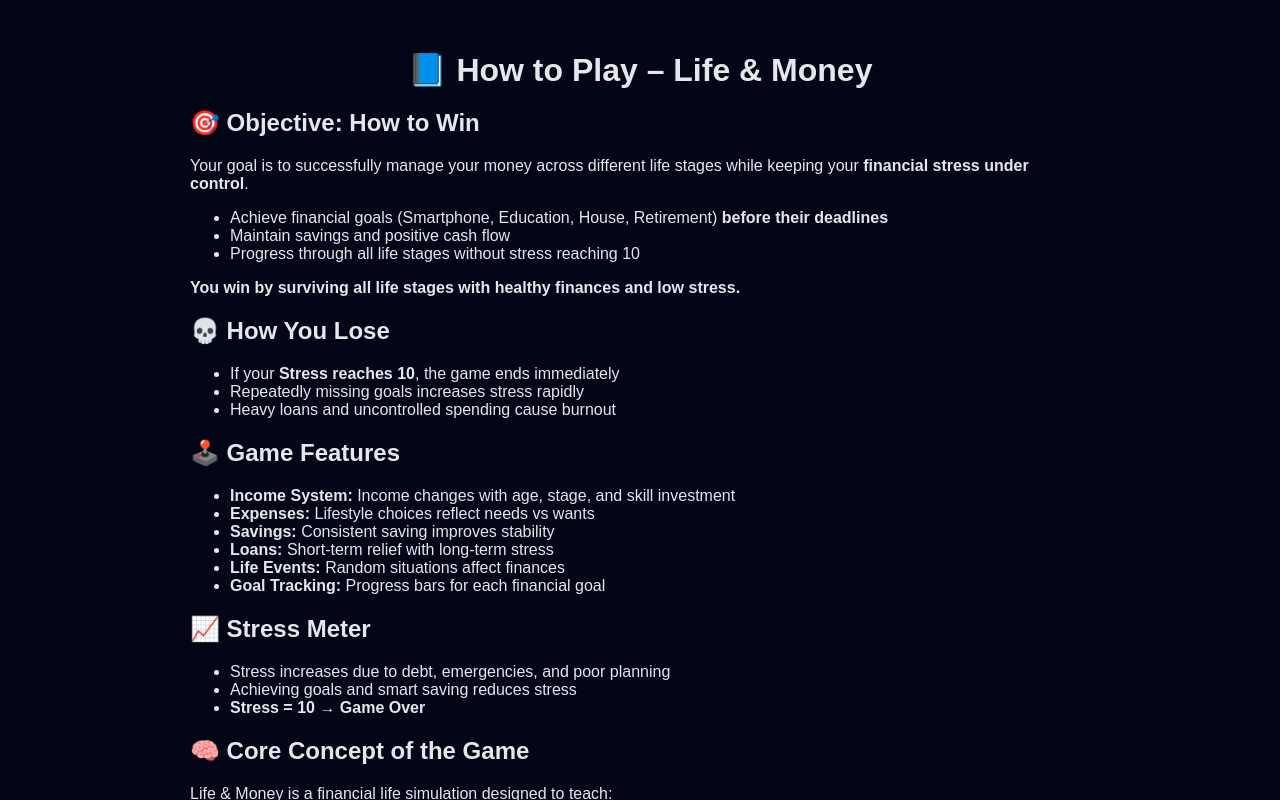
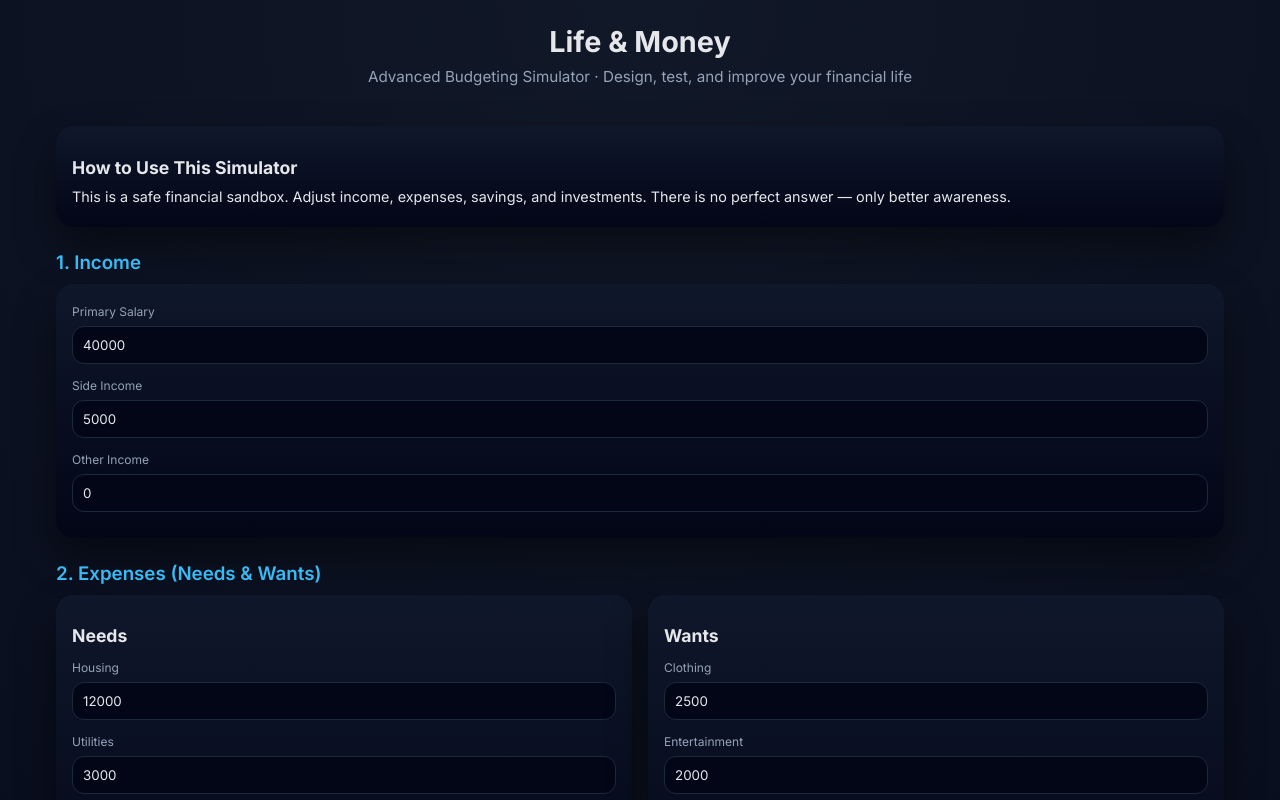
Before and after one commit to Bakhshish99/Life-Money, a plain HTML site: page life-and-money.html in a window 1280 px wide. Shown: the top 800 px of the page. Drawn offline with Linux system fonts and the light colour scheme.

Commit message:
updated game

```diff
--- a/life-and-money.html
+++ b/life-and-money.html
@@ -1,221 +1,160 @@
 <!DOCTYPE html>
 <html lang="en">
 <head>
-<meta charset="UTF-8">
-<title>Life & Money – One Page Financial Game</title>
-<style>
-body{font-family:Arial;background:#0f172a;color:#e5e7eb;margin:0}
-.container{max-width:1200px;margin:auto;padding:20px}
-h1{text-align:center;margin-bottom:5px}
-.section{background:#111827;padding:15px;border-radius:12px;margin-bottom:15px}
-.flex{display:flex;flex-wrap:wrap;gap:15px}
-.box{flex:1 1 220px;background:#1f2933;padding:12px;border-radius:10px}
-button{padding:10px 14px;border:none;border-radius:8px;cursor:pointer;font-weight:bold}
-.primary{background:#2563eb;color:#fff}
-.green{background:#16a34a;color:#fff}
-.yellow{background:#ca8a04;color:#000}
-.red{background:#dc2626;color:#fff}
-select,input{width:100%;padding:8px;border-radius:6px;margin-top:5px;background:#020617;color:#fff;border:1px solid #334155}
-#log{max-height:200px;overflow-y:auto;background:#020617;padding:10px;border-radius:8px;font-size:14px}
-.progress{background:#1e293b;border-radius:10px;overflow:hidden;height:14px}
-.progress-bar{background:#22c55e;height:100%;width:0%}
-.small{font-size:13px;opacity:.8}
-</style>
+  <meta charset="UTF-8" />
+  <meta name="viewport" content="width=device-width, initial-scale=1.0" />
+  <title>Life & Money – Advanced Budgeting Simulator</title>
+  <link href="https://fonts.googleapis.com/css2?family=Inter:wght@300;400;600;700&display=swap" rel="stylesheet">
+  <style>
+    :root {
+      --bg: #0b1220;
+      --card: #121a2f;
+      --accent: #22c55e;
+      --accent2: #38bdf8;
+      --warn: #f59e0b;
+      --danger: #ef4444;
+      --text: #e5e7eb;
+      --muted: #94a3b8;
+    }
+    * { box-sizing: border-box; font-family: 'Inter', system-ui, sans-serif; }
+    body { margin: 0; background: radial-gradient(circle at top, #111827, #020617); color: var(--text); }
+    header { padding: 24px 16px; text-align: center; }
+    header h1 { margin: 0; font-size: 1.8rem; font-weight: 700; }
+    header p { margin: 8px 0 0; color: var(--muted); font-size: 0.95rem; }
+    main { padding: 16px; max-width: 1200px; margin: auto; }
+    .grid { display: grid; grid-template-columns: repeat(auto-fit, minmax(280px, 1fr)); gap: 16px; }
+    .card { background: linear-gradient(180deg, #0f172a, #020617); border-radius: 18px; padding: 16px; box-shadow: 0 20px 40px rgba(0,0,0,.45); }
+    .card h2 { font-size: 1.1rem; margin-bottom: 10px; }
+    label { font-size: 0.75rem; color: var(--muted); }
+    input { width: 100%; padding: 10px; margin: 6px 0 10px; border-radius: 12px; border: 1px solid #1e293b; background: #020617; color: var(--text); }
+    button { padding: 12px 18px; border-radius: 14px; border: none; cursor: pointer; background: linear-gradient(135deg, var(--accent), #16a34a); color: #022c22; font-weight: 700; }
+    .metric { font-size: 0.9rem; margin: 6px 0; }
+    .pill { padding: 6px 12px; border-radius: 999px; font-size: 0.75rem; display: inline-block; margin-top: 6px; }
+    .good { background: rgba(34,197,94,.15); color: #86efac; }
+    .warn { background: rgba(245,158,11,.15); color: #fde68a; }
+    .bad { background: rgba(239,68,68,.15); color: #fecaca; }
+    .section-title { margin-top: 24px; margin-bottom: 10px; font-weight: 600; color: var(--accent2); }
+    footer { padding: 20px; text-align: center; color: var(--muted); font-size: 0.8rem; }
+  </style>
 </head>
 <body>
-<div id="loader" style="position:fixed;inset:0;background:#020617;display:flex;align-items:center;justify-content:center;z-index:9999;color:#fff;font-size:22px;font-weight:bold">Loading Life & Money…</div>
-<div id="manual" style="position:fixed;inset:0;background:#020617;display:none;z-index:9998;color:#e5e7eb;overflow:auto">
-  <div style="max-width:900px;margin:auto;padding:30px">
-    <h1>📘 How to Play – Life & Money</h1>
 
-<h2>🎯 Objective: How to Win</h2>
-<p>Your goal is to successfully manage your money across different life stages while keeping your <b>financial stress under control</b>.</p>
-<ul>
-<li>Achieve financial goals (Smartphone, Education, House, Retirement) <b>before their deadlines</b></li>
-<li>Maintain savings and positive cash flow</li>
-<li>Progress through all life stages without stress reaching 10</li>
-</ul>
-<p><b>You win by surviving all life stages with healthy finances and low stress.</b></p>
+<header>
+  <h1>Life & Money</h1>
+  <p>Advanced Budgeting Simulator · Design, test, and improve your financial life</p>
+</header>
 
-<h2>💀 How You Lose</h2>
-<ul>
-<li>If your <b>Stress reaches 10</b>, the game ends immediately</li>
-<li>Repeatedly missing goals increases stress rapidly</li>
-<li>Heavy loans and uncontrolled spending cause burnout</li>
-</ul>
+<main>
 
-<h2>🕹️ Game Features</h2>
-<ul>
-<li><b>Income System:</b> Income changes with age, stage, and skill investment</li>
-<li><b>Expenses:</b> Lifestyle choices reflect needs vs wants</li>
-<li><b>Savings:</b> Consistent saving improves stability</li>
-<li><b>Loans:</b> Short-term relief with long-term stress</li>
-<li><b>Life Events:</b> Random situations affect finances</li>
-<li><b>Goal Tracking:</b> Progress bars for each financial goal</li>
-</ul>
+<div class="card">
+  <h2>How to Use This Simulator</h2>
+  <p class="metric">This is a safe financial sandbox. Adjust income, expenses, savings, and investments. There is no perfect answer — only better awareness.</p>
+</div>
 
-<h2>📈 Stress Meter</h2>
-<ul>
-<li>Stress increases due to debt, emergencies, and poor planning</li>
-<li>Achieving goals and smart saving reduces stress</li>
-<li><b>Stress = 10 → Game Over</b></li>
-</ul>
-
-<h2>🧠 Core Concept of the Game</h2>
-<p>Life & Money is a financial life simulation designed to teach:</p>
-<ul>
-<li>Budgeting and money management</li>
-<li>Difference between needs and wants</li>
-<li>Short, medium, and long-term financial goals</li>
-<li>Life-cycle approach to personal finance</li>
-<li>How small decisions compound over time</li>
-</ul>
-
-<p><b>The game reflects real life:</b> disciplined choices lead to financial freedom, careless choices lead to stress.</p>
-
-<button class="primary" onclick="closeManual()">Start Playing</button>
+<h3 class="section-title">1. Income</h3>
+<div class="grid">
+  <div class="card">
+    <label>Primary Salary</label>
+    <input type="number" class="income" value="40000">
+    <label>Side Income</label>
+    <input type="number" class="income" value="5000">
+    <label>Other Income</label>
+    <input type="number" class="income" value="0">
   </div>
 </div>
-<div class="container">
-<h1>💰 Life & Money</h1><div style="text-align:center;margin-bottom:10px"><button class="primary" onclick="openManual()">How to Play</button></div>
-<p class="small" style="text-align:center">Make financial decisions. Face consequences. Learn by doing.</p>
 
-<!-- STATUS -->
-<div class="section">
-<h2>Status</h2>
-<div class="flex">
-<div class="box">Age: <b id="age"></b></div>
-<div class="box">Life Stage: <b id="stage"></b></div>
-<div class="box">Cash: ₹<b id="cash"></b></div>
-<div class="box">Savings: ₹<b id="savings"></b></div>
-<div class="box">Income: ₹<b id="income"></b></div>
-<div class="box">Expenses: ₹<b id="expenses"></b></div>
-<div class="box">Loans: ₹<b id="loans"></b></div>
-<div class="box">Stress: <b id="stress"></b>/10</div>
-</div>
+<h3 class="section-title">2. Expenses (Needs & Wants)</h3>
+<div class="grid">
+  <div class="card">
+    <h2>Needs</h2>
+    <label>Housing</label><input type="number" class="expense need" value="12000">
+    <label>Utilities</label><input type="number" class="expense need" value="3000">
+    <label>Food</label><input type="number" class="expense need" value="6000">
+    <label>Transport</label><input type="number" class="expense need" value="4000">
+  </div>
+  <div class="card">
+    <h2>Wants</h2>
+    <label>Clothing</label><input type="number" class="expense want" value="2500">
+    <label>Entertainment</label><input type="number" class="expense want" value="2000">
+    <label>Subscriptions</label><input type="number" class="expense want" value="800">
+    <label>Travel / Leisure</label><input type="number" class="expense want" value="1500">
+  </div>
 </div>
 
-<!-- GOAL -->
-<div class="section">
-<h2>Current Financial Goal</h2>
-<div id="goalText"></div>
-<div class="progress"><div class="progress-bar" id="goalBar"></div></div>
+<h3 class="section-title">3. Savings & Investments</h3>
+<div class="grid">
+  <div class="card">
+    <label>Emergency Fund</label><input type="number" class="saving" value="3000">
+    <label>Fixed Deposit</label><input type="number" class="saving" value="4000">
+    <label>Gold</label><input type="number" class="saving" value="2000">
+    <label>Equity / Mutual Funds</label><input type="number" class="saving" value="5000">
+    <label>Retirement (PPF / NPS)</label><input type="number" class="saving" value="2500">
+  </div>
 </div>
 
-<!-- DECISIONS -->
-<div class="section">
-<h2>Your Decisions (You Control Everything)</h2>
-<div class="flex">
-<div class="box">
-<label>Saving Rate (%)</label>
-<input type="range" min="0" max="30" step="10" id="saveRate" value="10">
-</div>
-<div class="box">
-<label>Lifestyle (Needs vs Wants)</label>
-<select id="lifestyle">
-<option value="0">Basic – Needs</option>
-<option value="5000">Comfort – Some Wants</option>
-<option value="10000">Luxury – Mostly Wants</option>
-</select>
-</div>
-<div class="box">
-<label>Skill Investment (Income Growth)</label>
-<select id="skill">
-<option value="0">None</option>
-<option value="5000">₹5,000 (Small Boost)</option>
-<option value="10000">₹10,000 (Big Boost)</option>
-</select>
-</div>
-</div>
+<h3 class="section-title">4. Analysis</h3>
+<div class="card">
+  <button onclick="analyzeBudget()">Run Budget Analysis</button>
+  <div id="analysis" style="display:none; margin-top:12px;">
+    <p class="metric">Total Income: <strong id="totalIncome"></strong></p>
+    <p class="metric">Total Expenses: <strong id="totalExpenses"></strong></p>
+    <p class="metric">Needs vs Wants Ratio: <strong id="nwRatio"></strong></p>
+    <p class="metric">Total Savings: <strong id="totalSavings"></strong></p>
+    <p class="metric">Savings Ratio: <strong id="savingRatio"></strong></p>
+    <p class="metric">Net Balance: <strong id="balance"></strong></p>
+    <span id="status" class="pill"></span>
+    <p id="advice" class="metric"></p>
+  </div>
 </div>
 
-<!-- BANK ACTIONS -->
-<div class="section">
-<h2>Bank Actions</h2>
-<div class="flex">
-<button class="green" onclick="takeLoan()">Take Loan ₹20,000</button>
-<button class="yellow" onclick="repayLoan()">Repay Loan ₹10,000</button>
-<button class="primary" onclick="moveToSavings()">Move ₹5,000 to Savings</button>
-<button class="red" onclick="withdrawSavings()">Withdraw ₹5,000</button>
-</div>
+<div class="card" style="margin-top:20px;">
+  <h2>What This Teaches</h2>
+  <ul class="metric">
+    <li>Difference between needs and wants</li>
+    <li>Importance of diversification in savings</li>
+    <li>Impact of lifestyle inflation</li>
+    <li>Why high income alone doesn’t mean stability</li>
+  </ul>
 </div>
 
-<!-- TIME CONTROL -->
-<div class="section">
-<h2>Time Control</h2>
-<button class="primary" onclick="advanceYear()">Advance 1 Year ▶</button>
-</div>
+</main>
 
-<!-- EVENTS -->
-<div class="section">
-<h2>Life Events & Feedback</h2>
-<div id="log"></div>
-</div>
-</div>
+<footer>
+  Built to reflect real financial life — not fantasy outcomes.
+</footer>
 
 <script>
-let game={age:18,stage:'Student',cash:10000,savings:0,loans:0,stress:0,income:10000,expenses:8000,
-goal:{name:'Buy Smartphone',cost:30000,saved:0,deadline:3}};
+function sum(selector) {
+  return [...document.querySelectorAll(selector)].reduce((a,b)=>a+Number(b.value||0),0);
+}
 
-const stages=[
-{min:18,name:'Student',income:10000,exp:8000,goal:{name:'Buy Smartphone',cost:30000,deadline:3}},
-{min:23,name:'Early Career',income:30000,exp:20000,goal:{name:'Higher Education',cost:200000,deadline:4}},
-{min:31,name:'Family',income:50000,exp:40000,goal:{name:'Buy House',cost:1000000,deadline:6}},
-{min:46,name:'Peak Career',income:70000,exp:45000,goal:{name:'Retirement Fund',cost:1500000,deadline:6}}
-];
+function analyzeBudget() {
+  const income = sum('.income');
+  const expenses = sum('.expense');
+  const needs = sum('.need');
+  const wants = sum('.want');
+  const savings = sum('.saving');
+  const balance = income - expenses - savings;
+  const savingRatio = income ? Math.round((savings/income)*100) : 0;
+  const nwRatio = expenses ? Math.round((needs/expenses)*100) : 0;
 
-const events=[
-()=>({t:'Medical emergency – ₹20,000',f:()=>pay(20000)}),
-()=>({t:'Bonus received +₹15,000',f:()=>game.cash+=15000}),
-()=>({t:'Impulse purchase – ₹10,000',f:()=>pay(10000)}),
-()=>({t:'Investment growth +10% savings',f:()=>game.savings*=1.1}),
-()=>({t:'Skill growth increased income',f:()=>game.income+=5000})
-];
+  document.getElementById('analysis').style.display='block';
+  document.getElementById('totalIncome').innerText=`₹${income}`;
+  document.getElementById('totalExpenses').innerText=`₹${expenses}`;
+  document.getElementById('totalSavings').innerText=`₹${savings}`;
+  document.getElementById('savingRatio').innerText=`${savingRatio}%`;
+  document.getElementById('balance').innerText=`₹${balance}`;
+  document.getElementById('nwRatio').innerText=`${nwRatio}% needs`;
 
-function pay(a){if(game.cash>=a)game.cash-=a;else{game.loans+=a-game.cash;game.cash=0;game.stress+=2;}}
+  const status=document.getElementById('status');
+  const advice=document.getElementById('advice');
 
-function advanceYear(){
-let saveRate=parseInt(saveRateEl.value)/100;
-let lifestyle=parseInt(lifestyleEl.value);
-let skill=parseInt(skillEl.value);
+  if(balance<0){status.className='pill bad';status.innerText='Financial Stress';advice.innerText='You are overspending or oversaving. This budget is not sustainable.';}
+  else if(savingRatio<20){status.className='pill warn';status.innerText='Low Resilience';advice.innerText='Increase savings to handle emergencies and future goals.';}
+  else if(nwRatio<60){status.className='pill warn';status.innerText='Lifestyle Heavy';advice.innerText='Too much spending on wants. Long-term goals may suffer.';}
+  else{status.className='pill good';status.innerText='Balanced Budget';advice.innerText='This is a healthy and realistic financial structure.';}
+}
+</script>
 
-game.cash+=game.income;
-pay(game.expenses+lifestyle);
-
-if(skill>0){pay(skill);game.income+=Math.floor(skill/2);log('Skill investment increased income');}
-
-let saveAmt=game.income*saveRate;
-if(game.cash>=saveAmt){game.cash-=saveAmt;game.savings+=saveAmt;game.goal.saved+=saveAmt;}else game.stress++;
-
-let e=events[Math.floor(Math.random()*events.length)]();log(e.t);e.f();
-
-game.goal.deadline--;
-if(game.goal.saved>=game.goal.cost){log('Goal achieved: '+game.goal.name);game.stress=Math.max(0,game.stress-2);}
-if(game.goal.deadline===0 && game.goal.saved<game.goal.cost){log('Goal failed');game.stress+=3;}
-
-game.age++;
-stages.forEach(s=>{if(game.age>=s.min && game.stage!==s.name){game.stage=s.name;game.income=s.income;game.expenses=s.exp;game.goal={...s.goal,saved:0};log('Entered '+s.name+' stage');}});
-
-if(game.stress>=10){alert('Game Over: Financial Stress');location.reload();}
-render();}
-
-function takeLoan(){game.cash+=20000;game.loans+=20000;game.stress++;log('Loan taken');render();}
-function repayLoan(){if(game.cash>=10000&&game.loans>0){game.cash-=10000;game.loans-=10000;log('Loan repaid');}render();}
-function moveToSavings(){if(game.cash>=5000){game.cash-=5000;game.savings+=5000;log('Moved money to savings');}render();}
-function withdrawSavings(){if(game.savings>=5000){game.savings-=5000;game.cash+=5000;log('Withdrew money from savings');}render();}
-
-function render(){age.textContent=game.age;stage.textContent=game.stage;cash.textContent=Math.round(game.cash);savings.textContent=Math.round(game.savings);income.textContent=game.income;expenses.textContent=game.expenses;loans.textContent=game.loans;stress.textContent=game.stress;goalText.textContent=`${game.goal.name}: ₹${Math.round(game.goal.saved)}/${game.goal.cost}`;goalBar.style.width=Math.min(100,(game.goal.saved/game.goal.cost)*100)+'%';}
-
-function log(m){logEl.innerHTML+='• '+m+'<br>';logEl.scrollTop=logEl.scrollHeight;}
-
-const saveRateEl=document.getElementById('saveRate');
-const lifestyleEl=document.getElementById('lifestyle');
-const skillEl=document.getElementById('skill');
-const logEl=document.getElementById('log');
-
-render();log('Game started. You control every decision.');setTimeout(()=>{document.getElementById('loader').style.display='none';document.getElementById('manual').style.display='block';},1200);
-function openManual(){document.getElementById('manual').style.display='block'}
-function closeManual(){document.getElementById('manual').style.display='none'}
-</script>
 </body>
 </html>
```
